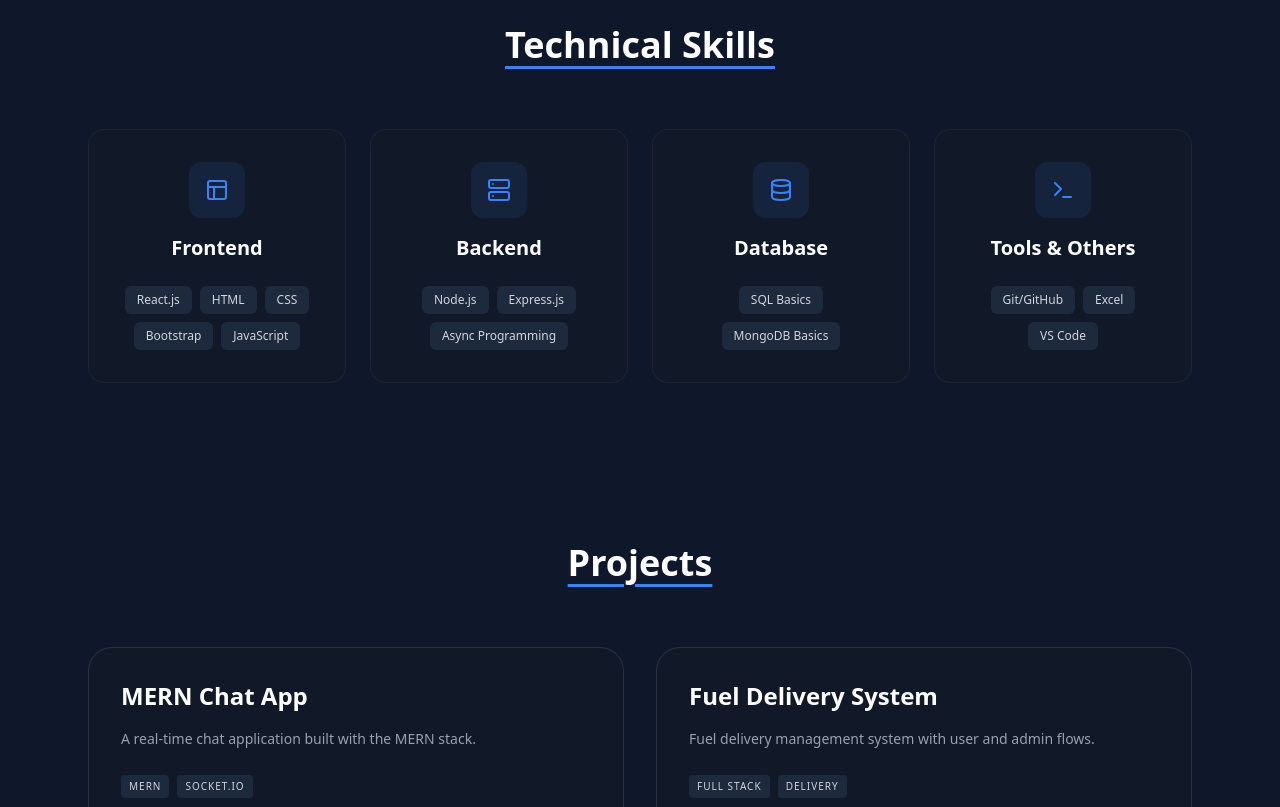
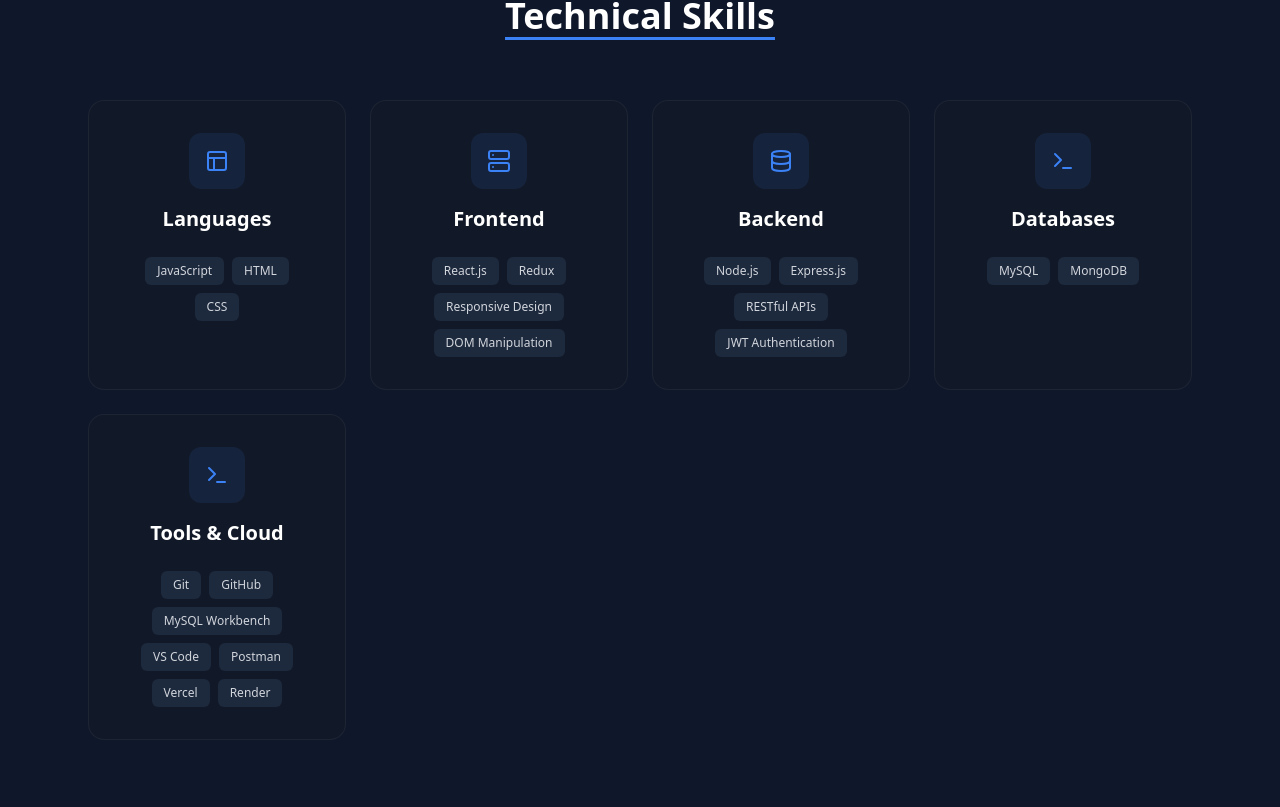
Before and after one commit to indhurakkapan006/Resume-Portfolio, a React (Vite) app: page / in a window 1280 px wide. Shown: the part 1293-2100 px from the top of the page. Built offline with nearby package versions, Linux system fonts and the light colour scheme.

Commit message:
Update demos, tech stacks, skills, and resume download target

```diff
--- a/src/App.jsx
+++ b/src/App.jsx
@@ -53,7 +53,7 @@
           </motion.p>
 
           <div className="mt-8 flex justify-center gap-4 items-center">
-            <a href="/resume.pdf" download className="bg-accent text-dark px-4 py-2 rounded-md font-semibold hover:opacity-90">Download Resume</a>
+            <a href="/resume.odt" download className="bg-accent text-dark px-4 py-2 rounded-md font-semibold hover:opacity-90">Download Resume</a>
             <div className="flex gap-3 text-gray-400">
               <a href="https://github.com/indhurakkapan006" target="_blank" rel="noreferrer" className="hover:text-accent"> <Github /> </a>
               <a href="https://www.linkedin.com/in/esakkimuthu-neweye/" target="_blank" rel="noreferrer" className="hover:text-accent"> <Linkedin /> </a>
--- a/src/components/About.jsx
+++ b/src/components/About.jsx
@@ -11,7 +11,7 @@
       >
         <h2 className="text-4xl font-bold mb-6">About Me</h2>
         <p className="text-gray-400 leading-relaxed text-lg">
-          I am a Full Stack Developer with experience building web applications using React, Node.js, Express, and MongoDB. I enjoy creating performant, accessible user experiences and learning new technologies. Currently pursuing opportunities to contribute to meaningful projects and grow as an engineer.
+          Aspiring Full Stack Developer with expertise in the MERN Stack and SQL. Passionate about building scalable web applications, from real-time messaging platforms to complex e-commerce solutions. Proficient in frontend architecture using React/Redux and backend logic with Node.js and MySQL.
         </p>
       </motion.div>
     </section>
--- a/src/components/DetailedSkills.jsx
+++ b/src/components/DetailedSkills.jsx
@@ -3,20 +3,29 @@
 
 const skillCategories = [
   {
-    title: "Frontend", icon: <Layout className="text-accent" />,
-    items: ["React.js", "HTML", "CSS", "Bootstrap", "JavaScript"]
+    title: "Languages",
+    icon: <Layout className="text-accent" />,
+    items: ["JavaScript", "HTML", "CSS"]
   },
   {
-    title: "Backend", icon: <Server className="text-accent" />,
-    items: ["Node.js", "Express.js", "Async Programming"]
+    title: "Frontend",
+    icon: <Server className="text-accent" />,
+    items: ["React.js", "Redux", "Responsive Design", "DOM Manipulation"]
   },
   {
-    title: "Database", icon: <Database className="text-accent" />,
-    items: ["SQL Basics", "MongoDB Basics"]
+    title: "Backend",
+    icon: <Database className="text-accent" />,
+    items: ["Node.js", "Express.js", "RESTful APIs", "JWT Authentication"]
   },
   {
-    title: "Tools & Others", icon: <Terminal className="text-accent" />,
-    items: ["Git/GitHub", "Excel", "VS Code"]
+    title: "Databases",
+    icon: <Terminal className="text-accent" />,
+    items: ["MySQL", "MongoDB"]
+  },
+  {
+    title: "Tools & Cloud",
+    icon: <Terminal className="text-accent" />,
+    items: ["Git", "GitHub", "MySQL Workbench", "VS Code", "Postman", "Vercel", "Render"]
   }
 ];
 
--- a/src/components/Projects.jsx
+++ b/src/components/Projects.jsx
@@ -5,26 +5,26 @@
   {
     title: "MERN Chat App",
     desc: "A real-time chat application built with the MERN stack.",
-    tags: ["MERN", "Socket.io"],
-    links: { demo: "https://github.com/indhurakkapan006/mern-chat-app.git", source: "https://github.com/indhurakkapan006/mern-chat-app.git" }
+    tags: ["React.js", "Node.js", "Express", "MySQL"],
+    links: { demo: "https://mern-chat-app-ten-omega.vercel.app", source: "https://github.com/indhurakkapan006/mern-chat-app.git" }
   },
   {
     title: "Fuel Delivery System",
     desc: "Fuel delivery management system with user and admin flows.",
-    tags: ["Full Stack", "Delivery"],
-    links: { demo: "https://github.com/indhurakkapan006/fuel-delivery-system.git", source: "https://github.com/indhurakkapan006/fuel-delivery-system.git" }
+    tags: ["React.js", "Node.js", "Express", "MySQL"],
+    links: { demo: "https://fuel-delivery-system.onrender.com", source: "https://github.com/indhurakkapan006/fuel-delivery-system.git" }
   },
   {
     title: "Ecommerce Project",
     desc: "E-commerce application with product listings and cart functionality.",
-    tags: ["Ecommerce", "Full Stack"],
-    links: { demo: "https://github.com/indhurakkapan006/Ecommerce-project.git", source: "https://github.com/indhurakkapan006/Ecommerce-project.git" }
+    tags: ["React.js", "Redux", "Node.js", "MongoDB"],
+    links: { demo: "https://shop-frontend-glmh.onrender.com", source: "https://github.com/indhurakkapan006/Ecommerce-project.git" }
   },
   {
     title: "TaskFlow",
     desc: "Task management / productivity project.",
-    tags: ["Task Management", "React"],
-    links: { demo: "https://github.com/indhurakkapan006/TaskFlow.git", source: "https://github.com/indhurakkapan006/TaskFlow.git" }
+    tags: ["React.js", "CSS3", "LocalStorage"],
+    links: { demo: "https://task-flow-omega-bay.vercel.app", source: "https://github.com/indhurakkapan006/TaskFlow.git" }
   }
 ];
 
```
